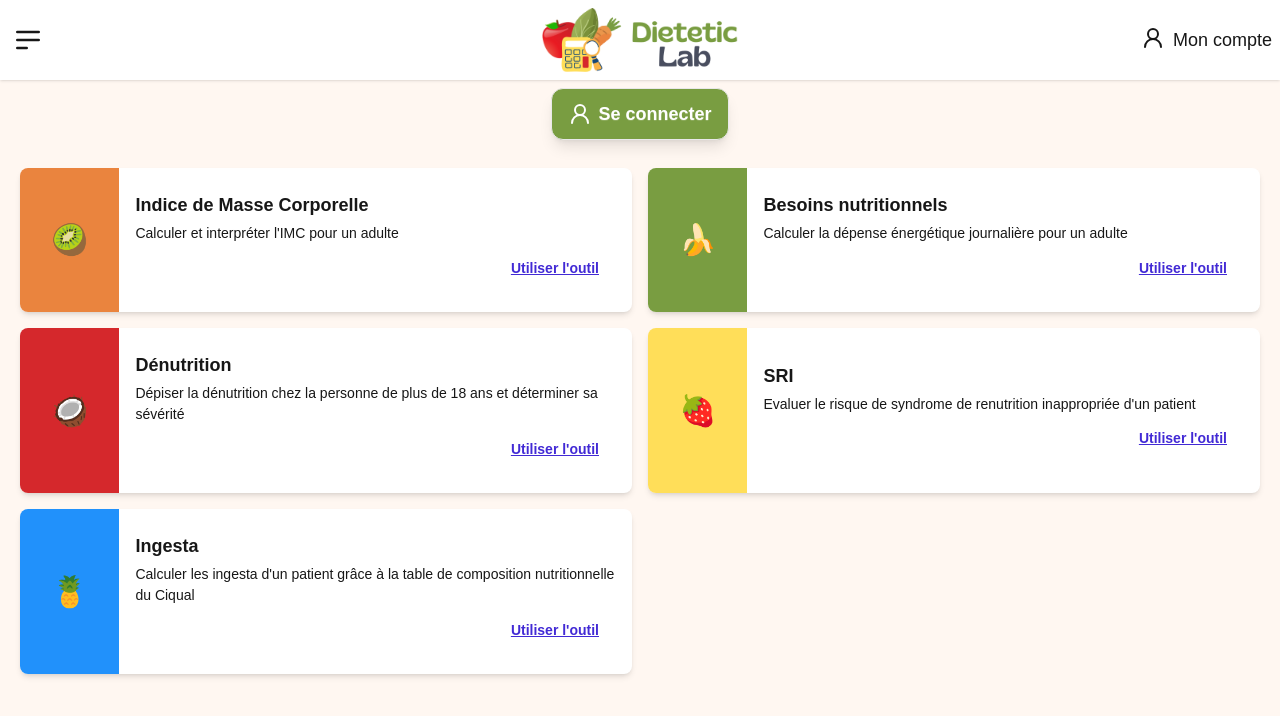
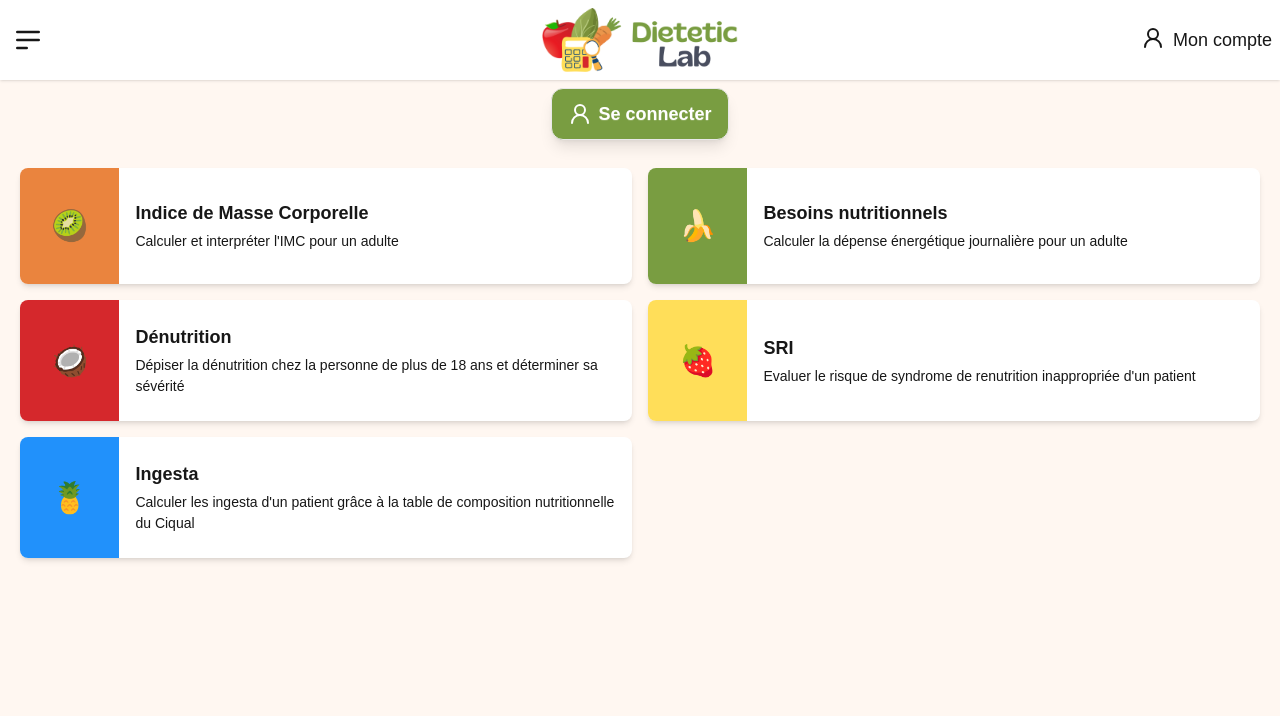
Before and after one commit to Edwige08/dietetic_lab_front, a Next.js app: page / in a window 1280 px wide. Shown: the top 716 px of the page. Built offline with nearby package versions, Linux system fonts and the light colour scheme.

Commit message:
update: css on tools pages and CardSection

```diff
--- a/src/app/dej/page.tsx
+++ b/src/app/dej/page.tsx
@@ -3,7 +3,7 @@ import DEJInformation from "@/components/DEJInformation";
 
 export default function Home() {
     return (
-        <div className="flex flex-col items-center">
+        <div className="flex flex-col items-center pt-10">
             <DEJAdult />
             <DEJInformation />
         </div>)
--- a/src/app/imc/page.tsx
+++ b/src/app/imc/page.tsx
@@ -3,7 +3,7 @@ import IMCInformation from "@/components/IMCInformation";
 
 export default function Home() {
     return (
-        <div className="flex flex-col items-center">
+        <div className="flex flex-col items-center pt-10">
             <IMCForm />
             <IMCInformation />
         </div>
--- a/src/app/ingesta/page.tsx
+++ b/src/app/ingesta/page.tsx
@@ -3,7 +3,7 @@ import IngestaInformation from "@/components/IngestaInformation";
 
 export default function Home() {
     return (
-        <div className="flex flex-col items-center">
+        <div className="flex flex-col items-center pt-10">
             <IngestaForm />
             <IngestaInformation />
         </div>
--- a/src/app/sri/page.tsx
+++ b/src/app/sri/page.tsx
@@ -3,7 +3,7 @@ import SRIInformation from "@/components/SRIInformation";
 
 export default function Home() {
     return (
-        <div className="flex flex-col items-center">
+        <div className="flex flex-col items-center pt-10">
             <SRIForm />
             <SRIInformation />
         </div>
--- a/src/app/undernutrition/page.tsx
+++ b/src/app/undernutrition/page.tsx
@@ -19,17 +19,17 @@ export default function Home() {
             <div className="flex flex-row justify-center gap-5 mb-5 mt-10">
                 <button
                     name="senior"
-                    className={`py-1 border rounded-lg h-13 w-[140] text-lg ${selectedPeople === "senior" ? "font-bold bg-(--orangeColor)" : ""}`}
+                    className={`py-1 border rounded-lg h-13 w-[190] text-lg ${selectedPeople === "senior" ? "font-bold bg-(--orangeColor)" : "text-(--grayColor)"}`}
                     onClick={handleClick}
                 >
-                    Pers. âgée
+                    👩‍🦳 Pers. âgée 👨‍🦳
                 </button>
                 <button
                     name="adult"
-                    className={`py-1 border rounded-lg h-13 w-[140] text-lg ${selectedPeople === "adult" ? "font-bold bg-(--orangeColor)" : ""}`}
+                    className={`py-1 border rounded-lg h-13 w-[190] text-lg ${selectedPeople === "adult" ? "font-bold bg-(--orangeColor)" : "text-(--grayColor)"}`}
                     onClick={handleClick}
                 >
-                    Adulte
+                    👩‍🦰 Adulte 🧑‍🦰
                 </button>
             </div>
             {selectedPeople === "adult" ? <UndernutritionAdult /> : ""}
--- a/src/components/CardSection.tsx
+++ b/src/components/CardSection.tsx
@@ -1,18 +1,18 @@
+import { ChevronRight } from "lucide-react";
+
 export default function CardSection(props: { bgColor: string, emoji: string, title: string, description: string }) {
     return (
-        <>
-            <div className="card card-side bg-white shadow-md mx-3 my-2 lg:mx-0 lg:w-full lg:h-full lg:flex lg:flex-col lg:overflow-hidden lg:justify-center lg:items-center xl:flex-row">
+        <div className="card card-side bg-white shadow-md mx-3 my-2 min-h-25 cursor-pointer lg:mx-0 lg:w-full lg:h-full lg:flex lg:flex-col lg:overflow-hidden lg:justify-center lg:items-center xl:flex-row">
             <figure className={`rounded-lg text-3xl w-30 lg:w-[110%] lg:rounded-none lg:py-2 xl:h-full xl:w-30 ${props.bgColor}`}>
                 {props.emoji}
             </figure>
-                <div className="card-body w-full p-4 gap-1">
+            <div className="card-body w-full p-4 gap-1 lg:pb-0 xl:p-4">
                 <h2 className="card-title">{props.title}</h2>
                 <p className="">{props.description}</p>
-                    <div className="card-actions justify-end">
-                        <button className="btn btn-link">Utiliser l&apos;outil</button>
+            </div>
+            <div className="card-actions justify-end py-4 pr-2 lg:hidden xl:pr-2 xl:py-4">
+                <button className=""><ChevronRight /></button>
             </div>
         </div>
-            </div>
-        </>
     )
 }
```
Lines whose indentation alone changed are shown as unchanged.
